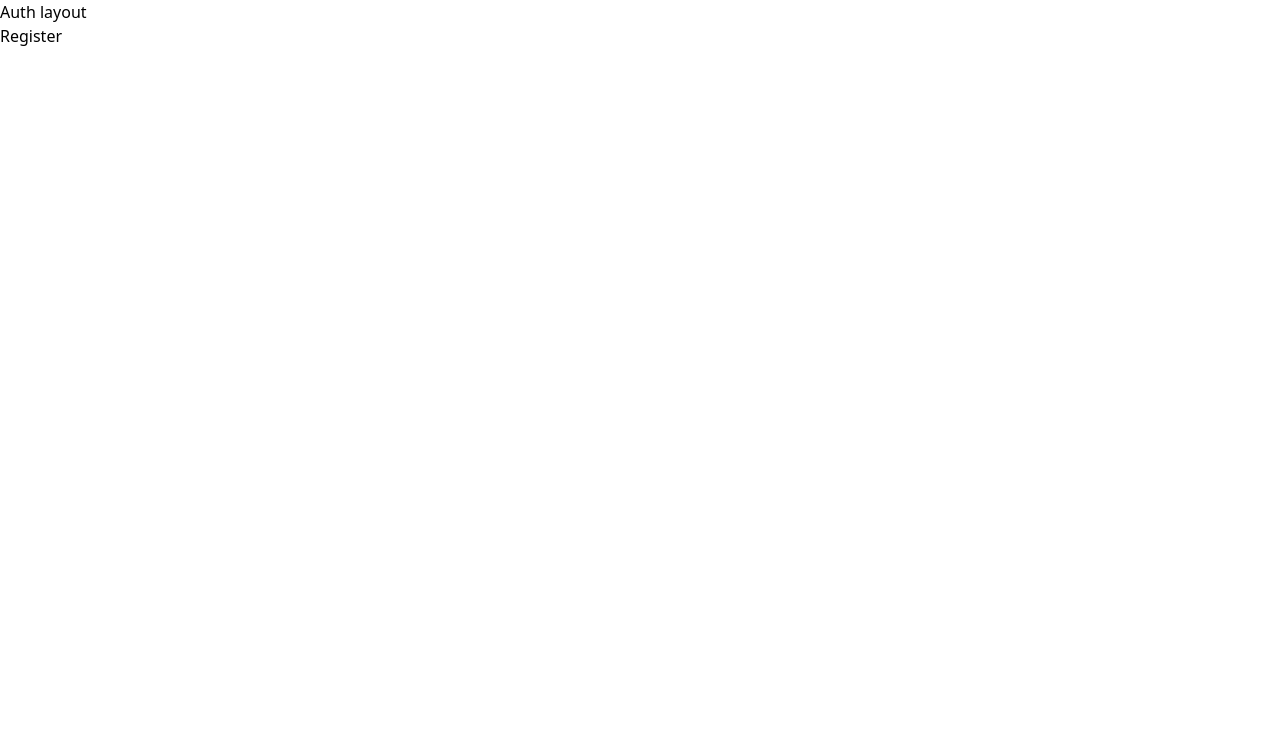
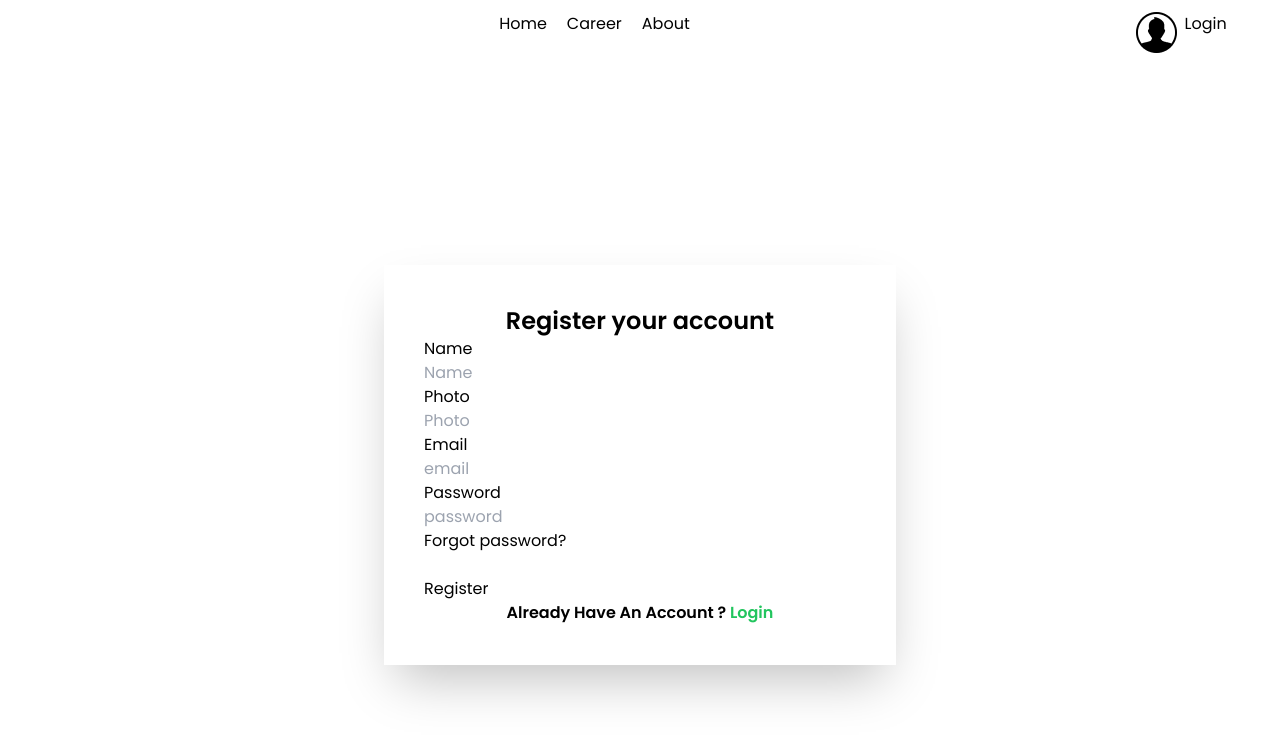
Before and after one commit to rabi993/dragon-news-code, a React (Vite) app: page /auth/register in a window 1280 px wide. Shown: the top 738 px of the page. Built offline with nearby package versions, Linux system fonts and the light colour scheme.

Commit message:
52-5-2 Design Registration and Login Page as Figma

```diff
--- a/src/layouts/AuthLayout.jsx
+++ b/src/layouts/AuthLayout.jsx
@@ -1,10 +1,13 @@
 import React from 'react';
 import { Outlet } from 'react-router-dom';
+import Navbar from '../components/Navbar';
 
 const AuthLayout = () => {
     return (
-        <div>
-            <h2>Auth layout</h2>
+        <div className='font-poppins bg-[#F3F3F3'>
+            <header className='py-3 w-11/12 mx-auto'>
+                <Navbar></Navbar>
+            </header>
             <Outlet></Outlet>
         </div>
     );
--- /dev/null
+++ b/src/pages/Login.jsx
@@ -0,0 +1,40 @@
+import React from 'react';
+import { Link } from 'react-router-dom';
+
+const Login = () => {
+    return (
+        <div className='min-h-screen flex justify-center items-center'>
+            <div className="card bg-base-100 w-full max-w-lg shrink-0 shadow-2xl p-10">
+                <h2 className='text-2xl font-semibold text-center'>Login your account</h2>
+                <form className="card-body">
+                    <div className="form-control flex flex-col">
+                        <label className="label">
+                            <span className="label-text">Email</span>
+                        </label>
+                        <input type="email" placeholder="email" className="input input-bordered" required />
+                    </div>
+                    <div className="form-control  flex flex-col">
+                        <label className="label">
+                            <span className="label-text">Password</span>
+                        </label>
+                        <input type="password" placeholder="password" className="input input-bordered" required />
+                        <label className="label">
+                            <a href="#" className="label-text-alt link link-hover">Forgot password?</a>
+                        </label>
+                    </div>
+                    <div className="form-control mt-6">
+                        <button className="btn btn-neutral round-none">Login</button>
+                    </div>
+                </form>
+                <p className='text-center font-semibold'>
+                    Don't have an account ?{" "}
+                    <Link className="text-red-500" to="/auth/register"  >
+                        Register
+                    </Link>
+                </p>
+            </div>
+        </div>
+    );
+};
+
+export default Login;
--- /dev/null
+++ b/src/pages/Register.jsx
@@ -0,0 +1,52 @@
+
+import { Link } from 'react-router-dom';
+
+const Register = () => {
+    return (
+        <div className='min-h-screen flex justify-center items-center'>
+            <div className="card bg-base-100 w-full max-w-lg shrink-0 shadow-2xl p-10">
+                <h2 className='text-2xl font-semibold text-center'>Register your account</h2>
+                <form className="card-body">
+                    <div className="form-control flex flex-col">
+                        <label className="label">
+                            <span className="label-text">Name</span>
+                        </label>
+                        <input type="text" placeholder="Name" className="input input-bordered" required />
+                    </div>
+                    <div className="form-control flex flex-col">
+                        <label className="label">
+                            <span className="label-text">Photo</span>
+                        </label>
+                        <input type="text" placeholder="Photo" className="input input-bordered" required />
+                    </div>
+                    <div className="form-control flex flex-col">
+                        <label className="label">
+                            <span className="label-text">Email</span>
+                        </label>
+                        <input type="email" placeholder="email" className="input input-bordered" required />
+                    </div>
+                    <div className="form-control  flex flex-col">
+                        <label className="label">
+                            <span className="label-text">Password</span>
+                        </label>
+                        <input type="password" placeholder="password" className="input input-bordered" required />
+                        <label className="label">
+                            <a href="#" className="label-text-alt link link-hover">Forgot password?</a>
+                        </label>
+                    </div>
+                    <div className="form-control mt-6">
+                        <button className="btn btn-neutral round-none">Register</button>
+                    </div>
+                </form>
+                <p className='text-center font-semibold'>
+                    Already Have An Account ?{" "}
+                    <Link className="text-green-500" to="/auth/login"  >
+                        Login
+                    </Link>
+                </p>
+            </div>
+        </div>
+    );
+};
+
+export default Register;
--- a/src/routes/router.jsx
+++ b/src/routes/router.jsx
@@ -3,6 +3,8 @@ import { createBrowserRouter, Navigate } from 'react-router-dom';
 import HomeLayout from '../layouts/HomeLayout';
 import CategoryNews from '../pages/CategoryNews';
 import AuthLayout from '../layouts/AuthLayout';
+import Login from '../pages/Login';
+import Register from '../pages/register';
 
 const router = createBrowserRouter([
     {
@@ -33,11 +35,11 @@ const router = createBrowserRouter([
         children: [
             {
                 path: "/auth/login",
-                element: <h2>Login</h2>
+                element: <Login></Login>,
             },
             {
                 path: "/auth/register",
-                element: <h2>Register</h2>
+                element: <Register></Register> ,
             }
         ]
     },
```
